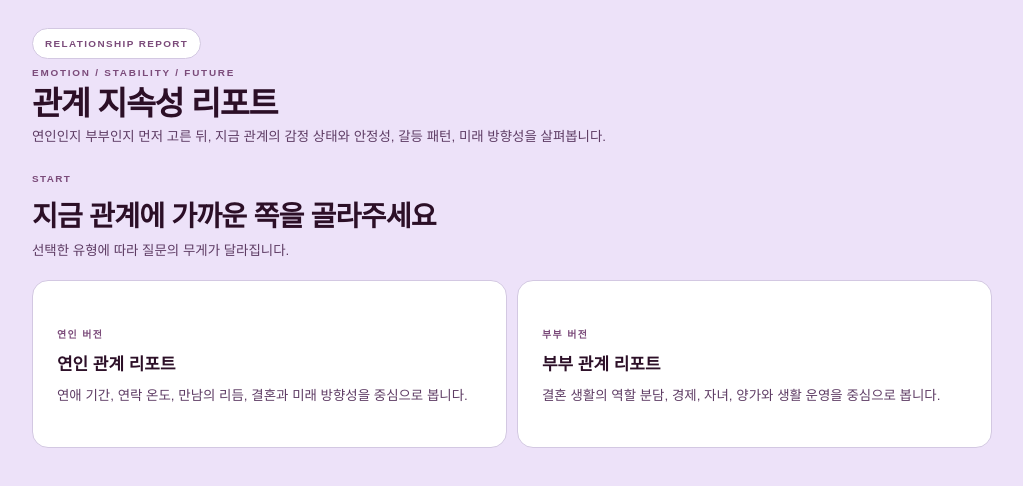
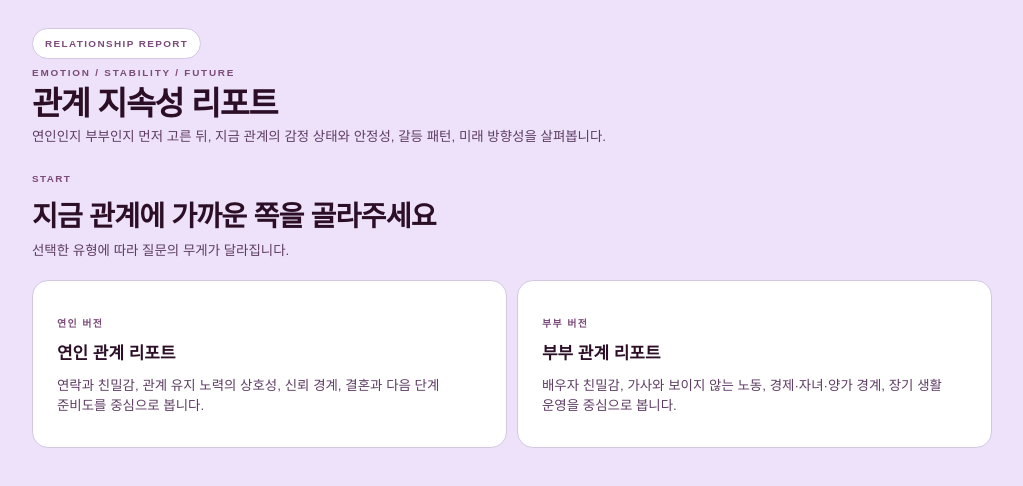
Before and after one commit to coffee-and/eun-contents, a React (Vite) app: page / in a window 1280 px wide. Shown: the top 486 px of the page, without its empty margins (128-1151 px from the left). Built offline with nearby package versions, Linux system fonts and the light colour scheme; a web font is replaced by a local one.

Commit message:
copy: clarify couple and marriage mode focus

```diff
--- a/src/data/config.js
+++ b/src/data/config.js
@@ -14,14 +14,14 @@ export const RELATIONSHIP_MODE_META = {
     shortLabel: "연인 버전",
     title: "연인 관계 리포트",
     description:
-      "연애 기간, 연락 온도, 만남의 리듬, 결혼과 미래 방향성을 중심으로 봅니다.",
+      "연락과 친밀감, 관계 유지 노력의 상호성, 신뢰 경계, 결혼과 다음 단계 준비도를 중심으로 봅니다.",
   },
   [RELATIONSHIP_MODE.MARRIED]: {
     label: "부부",
     shortLabel: "부부 버전",
     title: "부부 관계 리포트",
     description:
-      "결혼 생활의 역할 분담, 경제, 자녀, 양가와 생활 운영을 중심으로 봅니다.",
+      "배우자 친밀감, 가사와 보이지 않는 노동, 경제·자녀·양가 경계, 장기 생활 운영을 중심으로 봅니다.",
   },
 };
 
```
